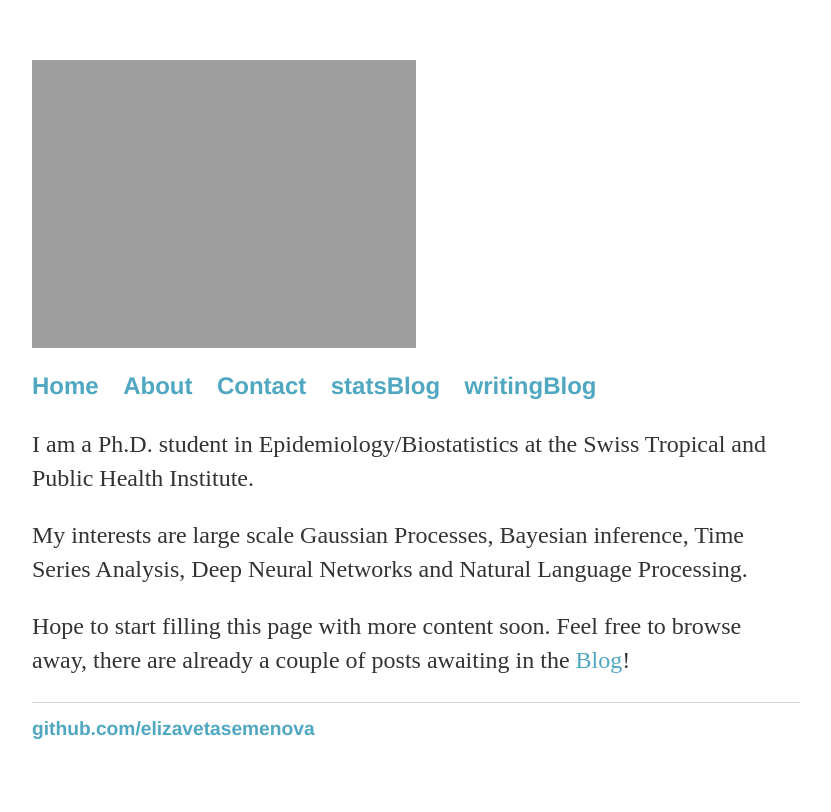
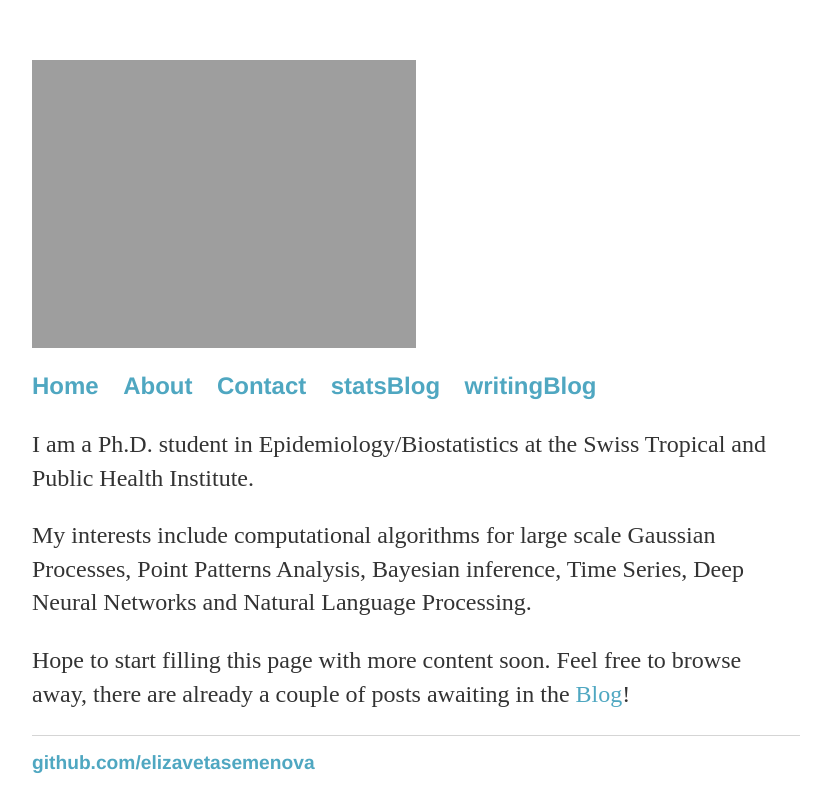
Before and after one commit to elizavetasemenova/elizavetasemenova.github.io, a Jekyll site: the page built from index.html, in a window 1280 px wide. Shown: the top 812 px of the page, without its empty margins (224-1055 px from the left). Built offline with Jekyll 4.4.1, drawn with Linux system fonts in a browser that asks for light colours.

Commit message:
Update index.html

```diff
--- a/index.html
+++ b/index.html
@@ -5,7 +5,8 @@ title: Liza Semenova, statistician in progress
 <div class="blurb">
 	<p>I am a Ph.D. student in Epidemiology/Biostatistics at the Swiss Tropical and Public Health Institute. </p>
 
-	<p>My interests are large scale Gaussian Processes, Bayesian inference, Time Series Analysis,
+	<p>My interests include computational algorithms for large scale Gaussian Processes, Point Patterns Analysis,
+		Bayesian inference, Time Series,
            Deep Neural Networks and Natural Language Processing.</p>
 
 	<p>Hope to start filling this page with more content soon. Feel free to browse away, there are already a couple of posts awaiting
```
